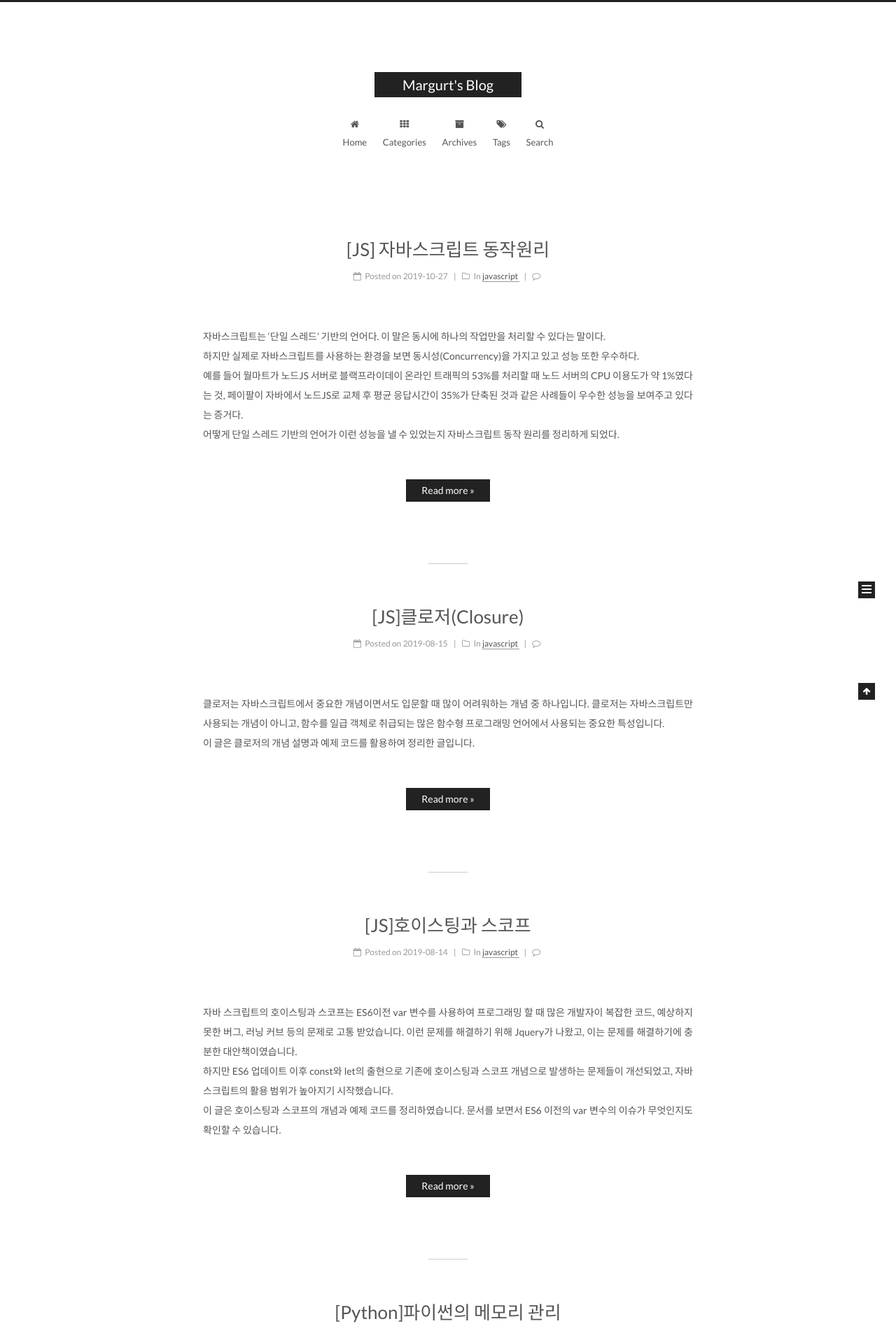
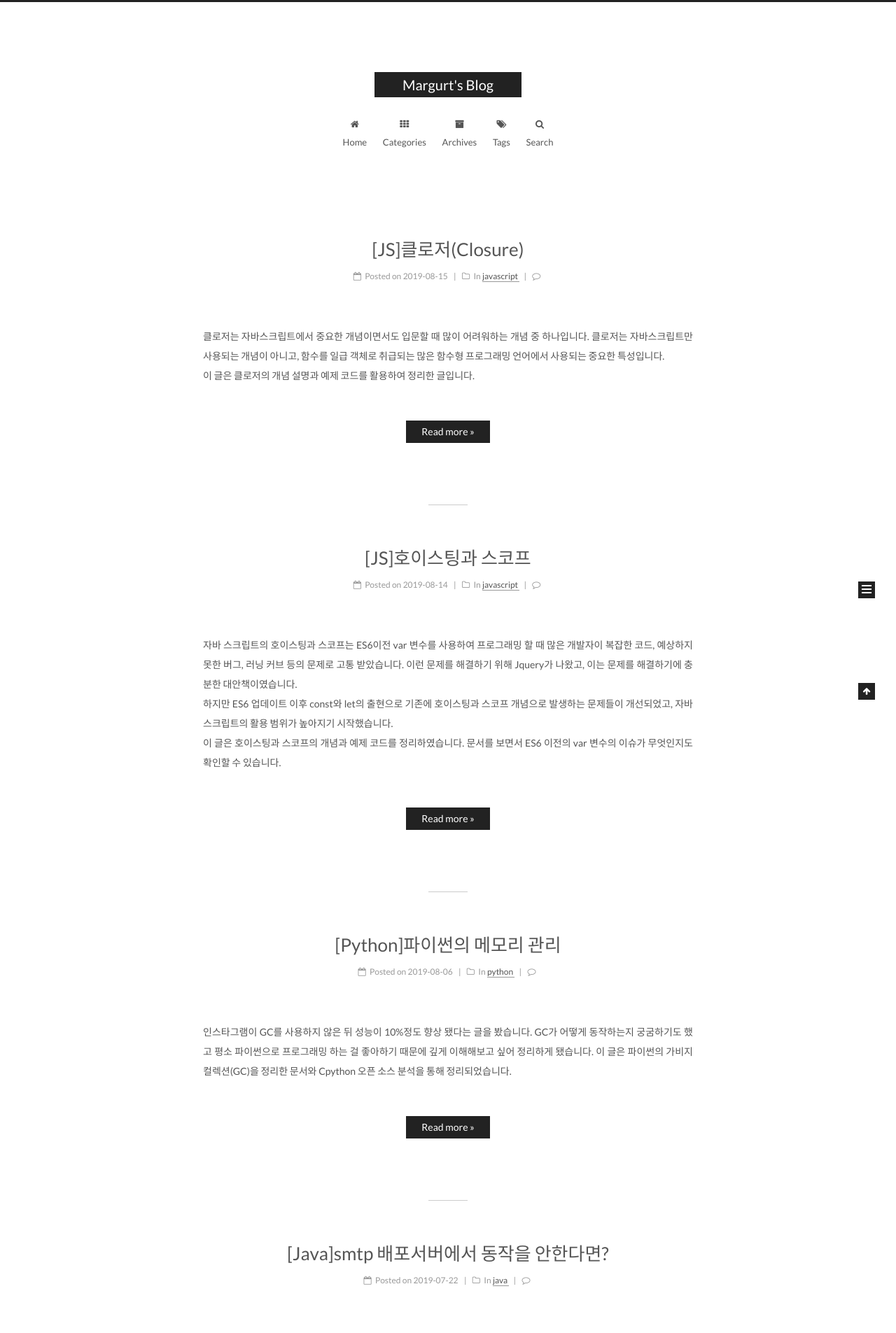
Before and after one commit to dc7303/dc7303.github.io, a Jekyll site: the page built from index.html, in a window 1280 px wide. Shown: the top 1905 px of the page at 70% size. Built offline with Jekyll 4.4.1, drawn with Linux system fonts in a browser that asks for light colours; the list of posts is cut into pages by our own code; comment, search, counter and statistics services are not loaded; part of the change alters nothing that is shown.

Commit message:
자바스크립트 동작 원리 업데이트를 위한 draft로 이동

```diff
--- a/_posts/2019-10-27-jsEventLoop.md
+++ b/_draft/jsEventLoop-draft.md
@@ -1,9 +1,10 @@
 ---
 layout: post
-title: "[JS] 자바스크립트 동작원리"
+title: "[JS] 자바스크립트의 동작 원리"
 date: 2019-10-27 12:00:00
 category:
 - javascript
+- nodejs
 tag:
 - javascript
 - event loop
@@ -14,7 +15,7 @@ comments: true
 자바스크립트는 '단일 스레드' 기반의 언어다. 이 말은 동시에 하나의 작업만을 처리할 수 있다는 말이다.
 하지만 실제로 자바스크립트를 사용하는 환경을 보면 동시성(Concurrency)을 가지고 있고 성능 또한 우수하다.
 예를 들어 월마트가 노드JS 서버로 블랙프라이데이 온라인 트래픽의 53%를 처리할 때 노드 서버의 CPU 이용도가 약 1%였다는 것, 페이팔이 자바에서 노드JS로 교체 후 평균 응답시간이 35%가 단축된 것과 같은 사례들이 우수한 성능을 보여주고 있다는 증거다.
-어떻게 단일 스레드 기반의 언어가 이런 성능을 낼 수 있었는지 자바스크립트 동작 원리를 정리하게 되었다.
+어떻게 단일 스레드 기반의 언어가 이런 성능을 낼 수 있었는지 동작 원리를 정리하게 되었다.
 
 
 ## 자바스크립트 런타임(Runtime)
@@ -77,15 +78,15 @@ foo()
 
 ECMAScript, 자바스크립트 엔진, 엔진 구동 환경을 분리해서 이해하고 접근하면 그 해답을 찾을 수 있다.
 
-![NodeJSSystem](/assets/images/post/nodejsSystem.jpg)*\<이미지 출처: [Tutorials Link](https://tutorialslink.com/Tutorials/Node-Js-Recipes-for-Beginners/24) 노드JS 시스템 다이어그램\>*
+![NodeJSSystem](/assets/images/post/nodejsSystem.jpg)*\<이미지 출처: [nodejs의 내부 동작 원리](https://sjh836.tistory.com/149?category=710138) 노드JS 시스템 아키텍쳐\>*
 
-위 이미지를 보면 노드JS는 비동기 I/O를 지원하기 위해 [libuv](https://libuv.org/) 라이브러리를 사용하며, libuv는 여러 개의 워커 스레드를 사용하는 것을 알 수 있다.
+노드JS로 예로 들면 위 이미지에서 볼 수 있듯이 노드JS는 비동기 I/O를 지원하기 위해 [libuv](https://libuv.org/) 라이브러리를 사용하며, libuv는 커널단(윈도우는 IOCP, 리눅스는 AIO)의 비동기 함수를 호출하거나, 커널에서 지원하지 않는 기능은 여러 개의 libuv의 워커 스레드를 사용하는 것을 알 수 있다.
 
 여기서 알 수 있듯이 '자바스크립트가 단일 스레드'라는 표현은 **자바스크립트 엔진의 단일 호출 스택 환경에만 적용**이 된다. 그리고 **비동기 I/O들은 여러 개의 스레드를 사용**해서 처리한다.
 
 또 중요한 점은 **이벤트 루프의 역할**은 단지 태스크 큐를 관리하는 게 아닌, **실제 단일 호출 스택을 사용하는 자바 스크립트 엔진과 여러 개의 스레드를 사용하고 있는 자바스크립트 구동 환경이 상호 연동하는 중요한 역할**을 하는 것을 알 수 있다.
 
-이렇게 자바스크립트는 구동 환경에서 여러 스레드를 통해 비동기 I/O 업무를 처리하기 때문에 높은 동시성을 확보할 수 있었던 것이다.
+이렇게 자바스크립트는 구동 환경에서 여러 개의 스레드를 통해 비동기 I/O 업무를 처리하기 때문에 높은 동시성을 확보할 수 있었던 것이다.
 
 
 ## 글을 마무리 하며
```
Also changed, not shown: assets/images/post/nodejsSystem.jpg.
